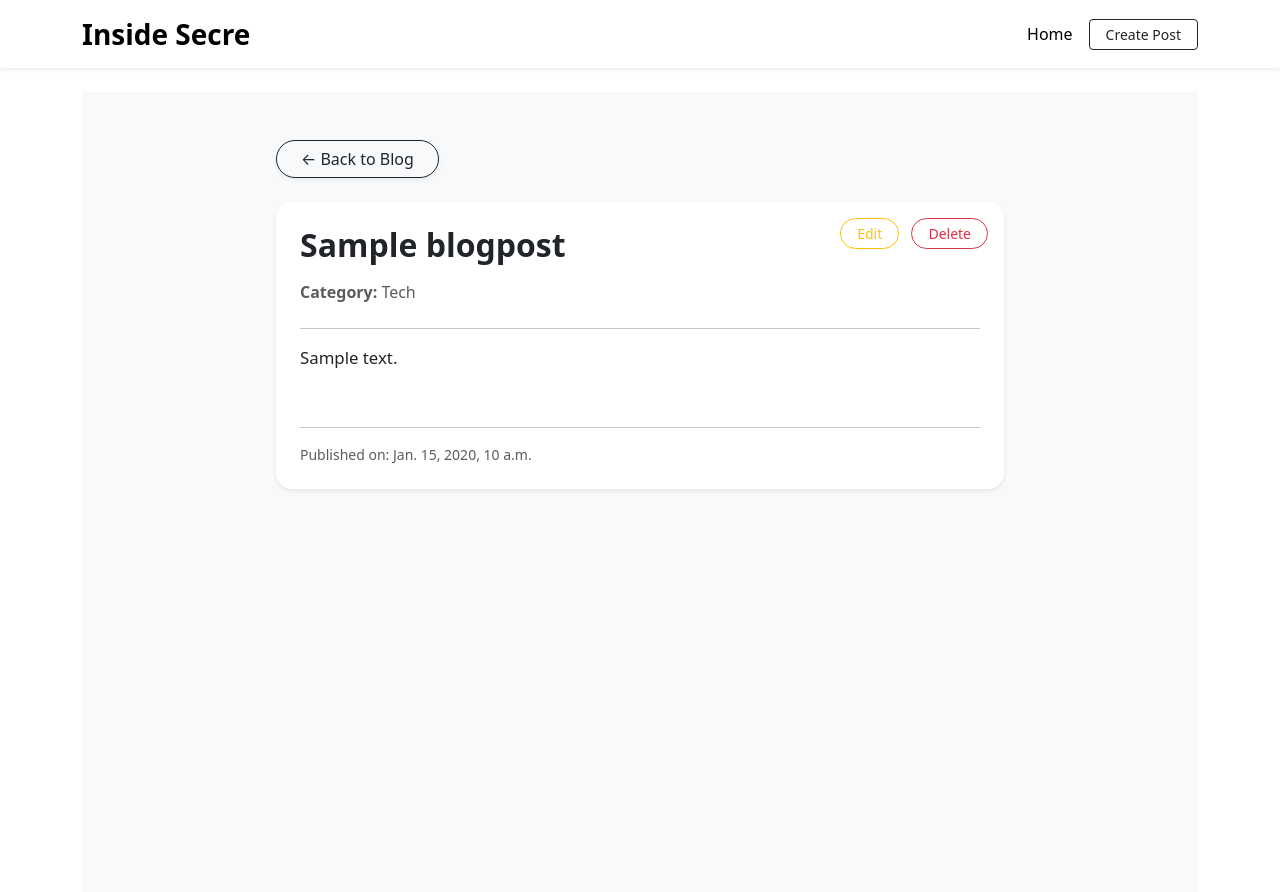
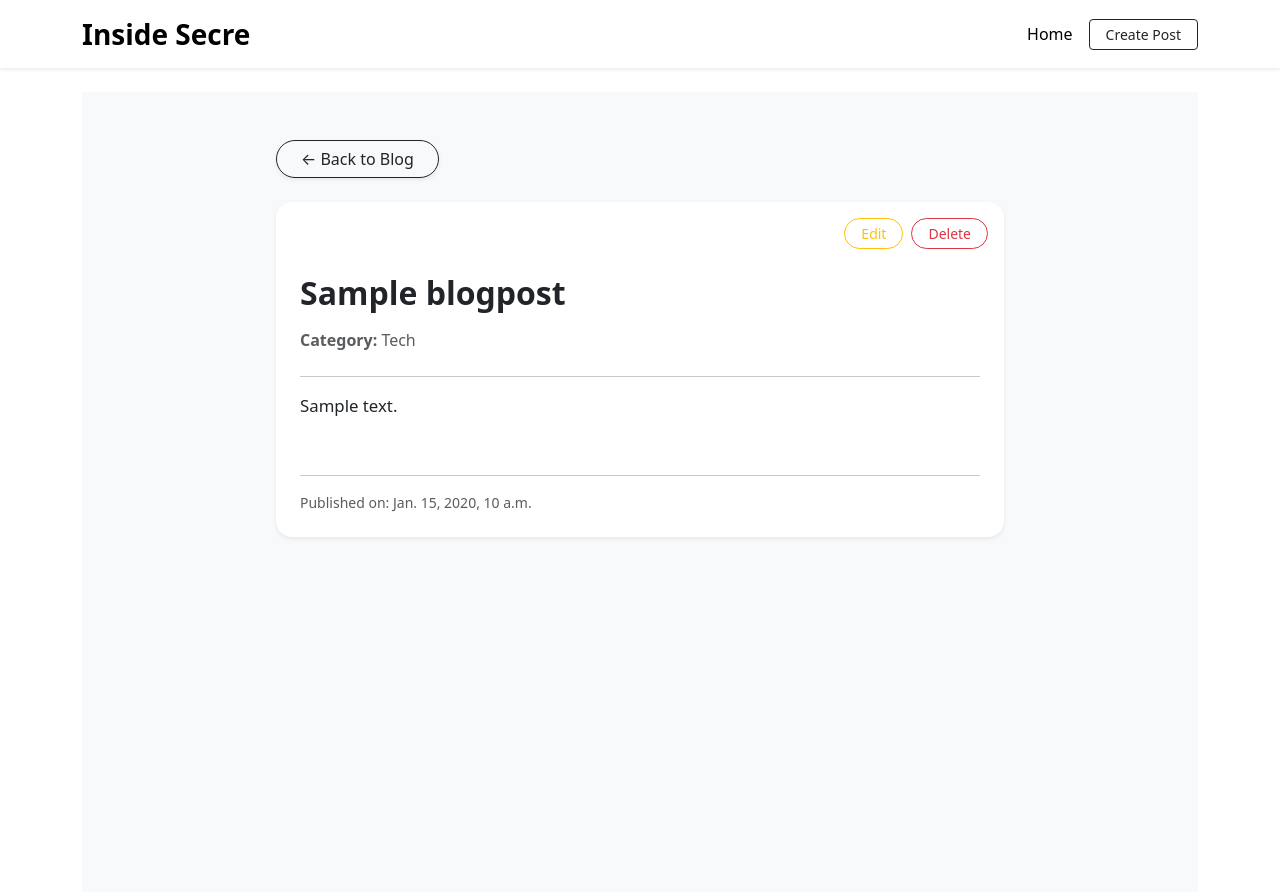
Before and after one commit to secrescence/portfolio-blog, a Django app: page /blog/post/1/ in a window 1280 px wide. Run offline with Django 5.2, Linux system fonts and the light colour scheme; tables that the repository leaves empty hold one stand-in row (values such as "Sample post").

Commit message:
Refine detail view layout: added spacing between Edit/Delete buttons and post title

```diff
--- a/blog/templates/blog/detail.html
+++ b/blog/templates/blog/detail.html
@@ -9,10 +9,12 @@
             <a href="{% url 'blog_home' %}" class="btn btn-outline-dark mb-4 rounded-pill px-4 shadow-sm">← Back to Blog</a>
             <div class="card shadow-sm border-0 rounded-4 p-4 position-relative">
                 <!-- Button Container -->
-                <div class="position-absolute top-0 end-0 mt-3 me-3">
-                    <a href="{% url 'edit_post' post.id %}" class="btn btn-outline-warning btn-sm me-2 rounded-pill px-3">Edit</a>
+                <div class="position-absolute top-0 end-0 mt-3 me-3 d-flex gap-2">
+                    <a href="{% url 'edit_post' post.id %}" class="btn btn-outline-warning btn-sm rounded-pill px-3">Edit</a>
                     <a href="{% url 'delete_post' post.id %}" class="btn btn-outline-danger btn-sm rounded-pill px-3">Delete</a>
                 </div>
+                <!-- Spacer to push content down from buttons -->
+                <div class="mb-5"></div>
                 <!-- Post Content -->
                 <h2 class="card-title fw-bold mb-3">{{ post.title }}</h2>
                 <p class="text-muted mb-2"><strong>Category:</strong> {{ post.category }}</p>
```
